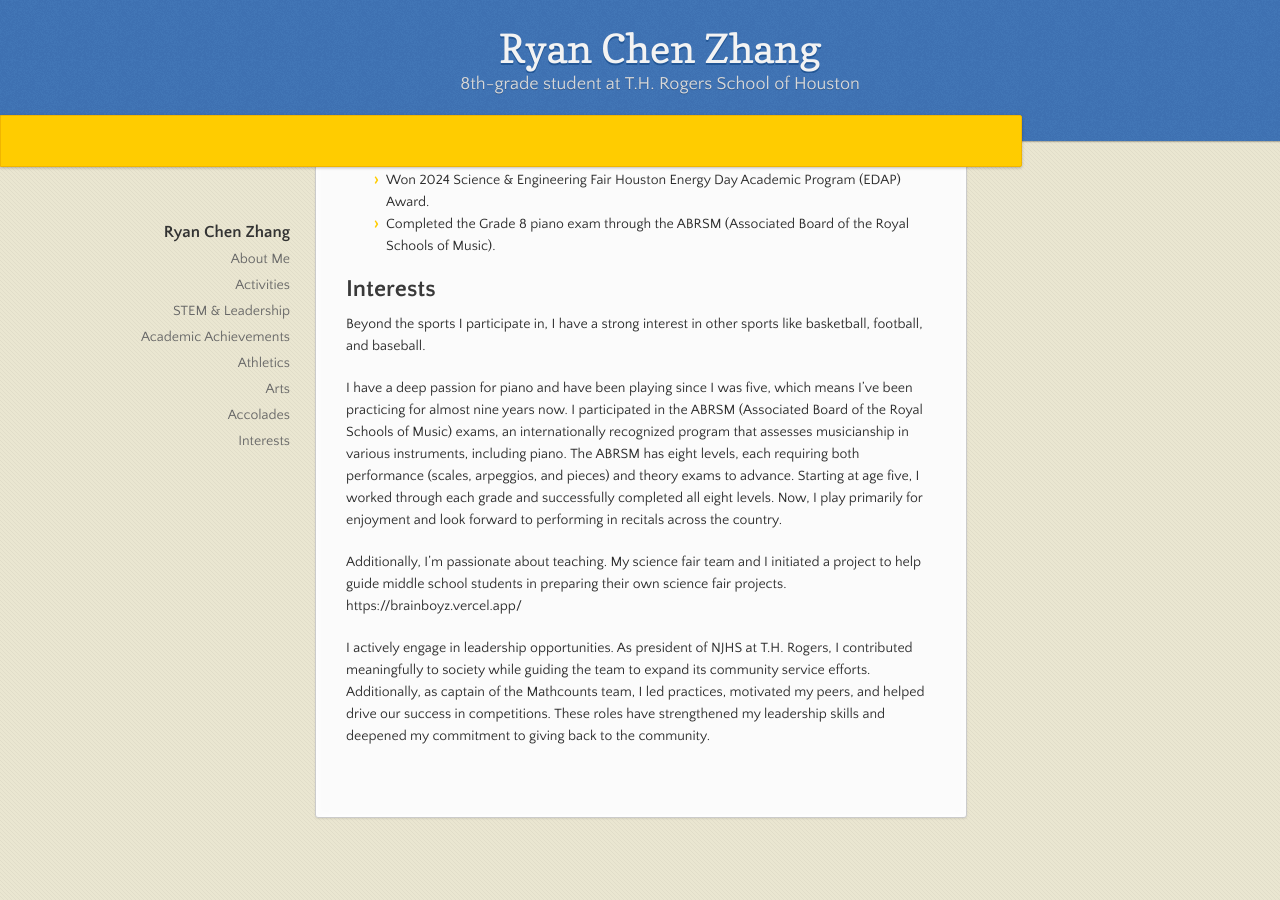
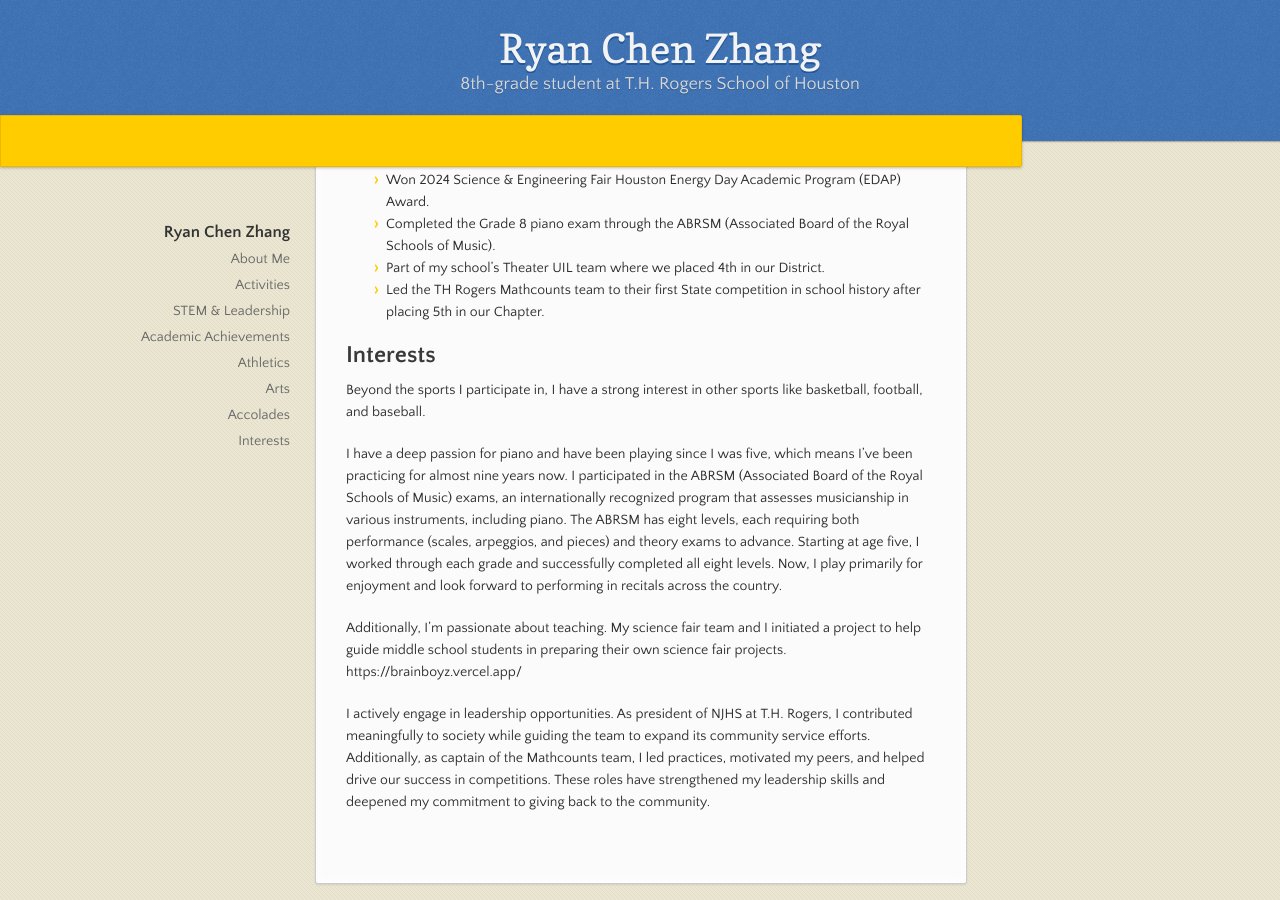
Before and after one commit to RChenZhang/rchenzhang.github.io, a Jekyll site: the page built from index.md, in a window 1280 px wide and 900 px high, scrolled down 1158 px. Built offline with Jekyll 4.4.1, drawn with Linux system fonts in a browser that asks for light colours; our own code applies the rules of GitHub Pages for plain Markdown files; before the commit the page ends 2016 px from its top, so only the background shows below that.

Commit message:
Update index.md

```diff
--- a/index.md
+++ b/index.md
@@ -44,6 +44,8 @@ I have also earned various different **academic** accolades in and outside of sc
  - Participated in TXSEF (Texas Science and Engineering Fair) where I earned 3rd in my category.
  - Won 2024 Science & Engineering Fair Houston Energy Day Academic Program (EDAP) Award.
  - Completed the Grade 8 piano exam through the ABRSM (Associated Board of the Royal Schools of Music).
+ - Part of my school's Theater UIL team where we placed 4th in our District.
+ - Led the TH Rogers Mathcounts team to their first State competition in school history after placing 5th in our Chapter.
 
 ## Interests
 
```
